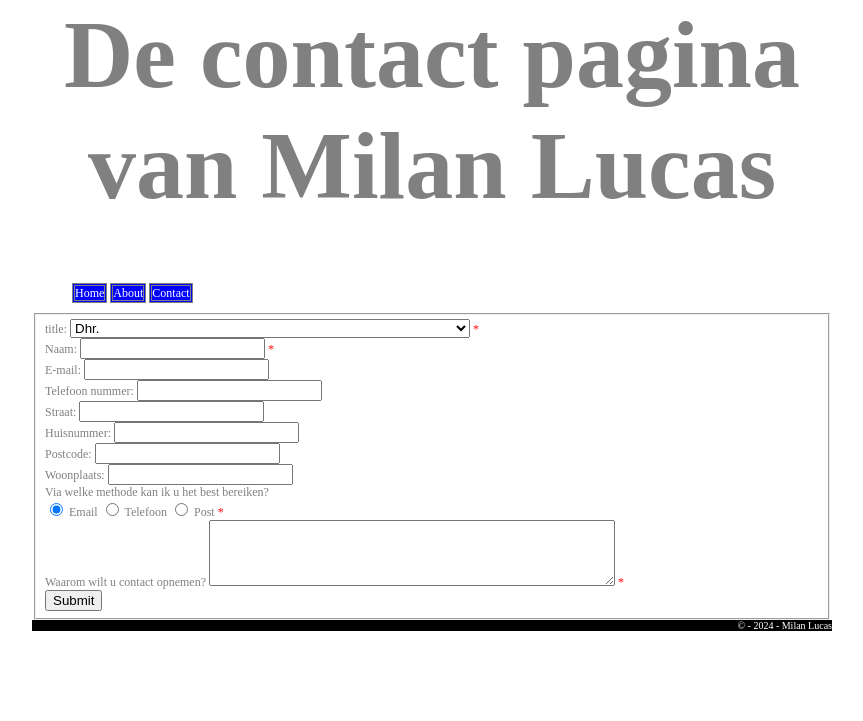
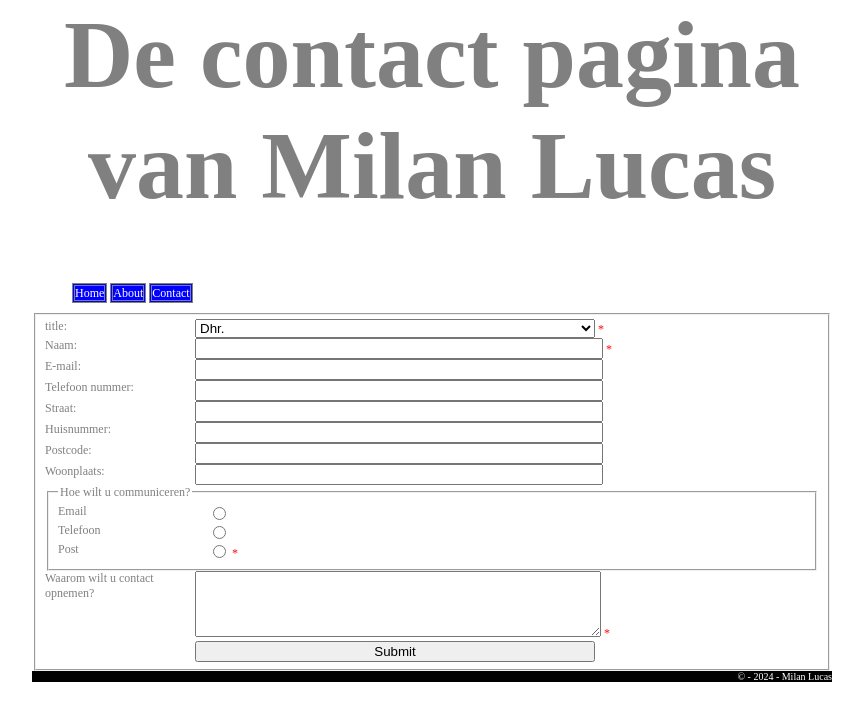
Before and after one commit to JeroenHeemskerk/educom-webshop-database-1708004726, a PHP site: page /contact.php in a window 1280 px wide. Shown: the part 65-786 px from the top of the page, without its empty margins (208-1071 px from the left). Run offline with PHP 8.4, Linux system fonts and the light colour scheme.

Commit message:
styling nd CSS fix #17 #18 #19 #20

```diff
--- a/CSS/mystyle.css
+++ b/CSS/mystyle.css
@@ -4,6 +4,7 @@ body.algemeen {
 	text-align: left;
 	font-size:12px;
 	color:gray;
+  background-color:white;
 }
 
 header.title {
@@ -30,19 +31,39 @@ footer {
 	font-size:10px;
 }
 
-p.persoon input[type=text], select, textarea {
+fieldset.persoon label{
+  display: inline-block;
+  float: left;
+  clear: left;
+  width: 150px;
+  text-align: left;
+}
+
+fieldset.persoon input, select, textarea {
 	width: 400px;
 }
 
-form.contact br {
-  display:contents;
+fieldset.persoon input[type=radio], input[type=submit] {
+ 	width: auto;
+ }
+
+fieldset.communication input:after{
+  content:"\a";
+  white-space: pre;
 }
 
 form.contact span {
 	color:red
 }
 
-p.persoon label:before {
+label.hidden {
+  color: white;
+}
+
+
+/* outdated
+fieldset.persoon label:before{
 	content:"\a";
     white-space: pre;
 }
+*/
--- a/contact.php
+++ b/contact.php
@@ -32,7 +32,7 @@ if ($_SERVER["REQUEST_METHOD"] == "POST") {
 }
 
 function dataPresent($data, $err) {
-  if (empty($data)) $err = "Dit moet nog ingevuld worden"; //true
+  if (empty($data)) $err = "Dit veld moet nog ingevuld worden";
   return $err;
 }
 
@@ -98,18 +98,28 @@ function dataPresent($data, $err) {
 </div>
 
 	<!-- Voorkeur communication -->
-<div> Via welke methode kan ik u het best bereiken?</div>
+
 
   <!-- this check is a wip -->
+<fieldset class = "communication">
+   <legend>Hoe wilt u communiceren?</legend>
     <div>
-  <input type="radio" name="communication" value="email" checked="<?php if ($communication = "email") ?>" >
+    <input type="radio" name="communication" value="email" >
     <label for="email">Email</label>
+    </div>
+    <div>
     <input type="radio" name="communication" value="phone">
     <label for="phone">Telefoon</label>
+    </div>
+    <div>
     <input type="radio" name="communication" value="post">
+    <span class="error">* <?php echo $communicationErr; ?></span>
     <label for="post">Post</label>
-  <span class="error">* <?php echo $communicationErr; ?></span>
     </div>
+
+   </legend>
+  </fieldset>
+
 
 
 
@@ -117,11 +127,11 @@ function dataPresent($data, $err) {
 	<!-- reden van contact -->
 <div>
   <label for="message">Waarom wilt u contact opnemen?</label>
-
 	<textarea id="message" name="message" rows="4" cols="50" placeholder="<?php echo $message; ?>" ></textarea>
 	<span class="error">* <?php echo $messageErr; ?></span>
 </div>
 <div>
+  <label class = "hidden" for="submit"> hidden </label>
   <input type="submit" value="Submit">
 </div>
   </fieldset>
```
Lines whose indentation alone changed are shown as unchanged.
